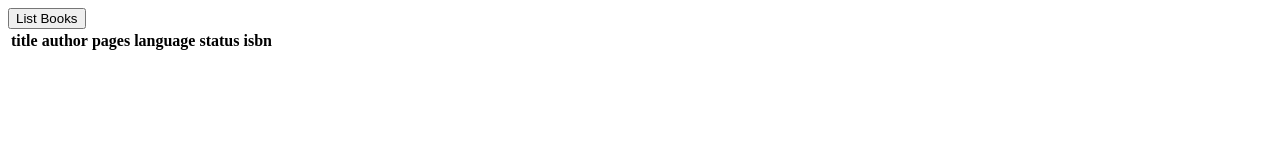
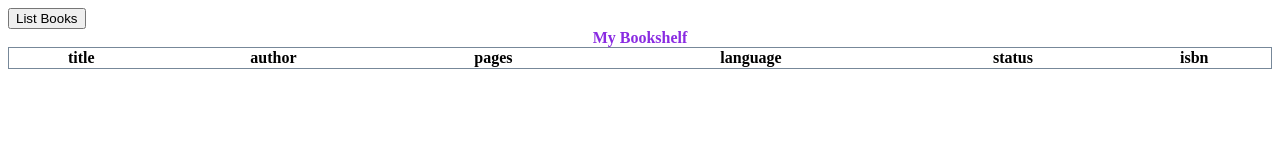
Before and after one commit to tyfreire/mybookshelf, a website: page src/public/index.html in a window 1280 px wide. Drawn offline with Linux system fonts and the light colour scheme.

Commit message:
Add some CSS

```diff
--- a/src/public/index.html
+++ b/src/public/index.html
@@ -2,6 +2,22 @@
 <html>
   <head>
     <title>My Book Shelf</title>
+    <style>
+      table {
+        width: 100%;
+      }
+      table,
+      tr,
+      td {
+        border: 1px solid;
+        border-collapse: collapse;
+        border-color: lightslategrey;
+      }
+      caption {
+        color: blueviolet;
+        font-weight: bold;
+      }
+    </style>
   </head>
   <body>
     <button id="fetchBooks">List Books</button>
@@ -18,6 +34,9 @@
     </template>
 
     <table>
+      <caption>
+        My Bookshelf
+      </caption>
       <thead>
         <tr>
           <th>title</th>
```
